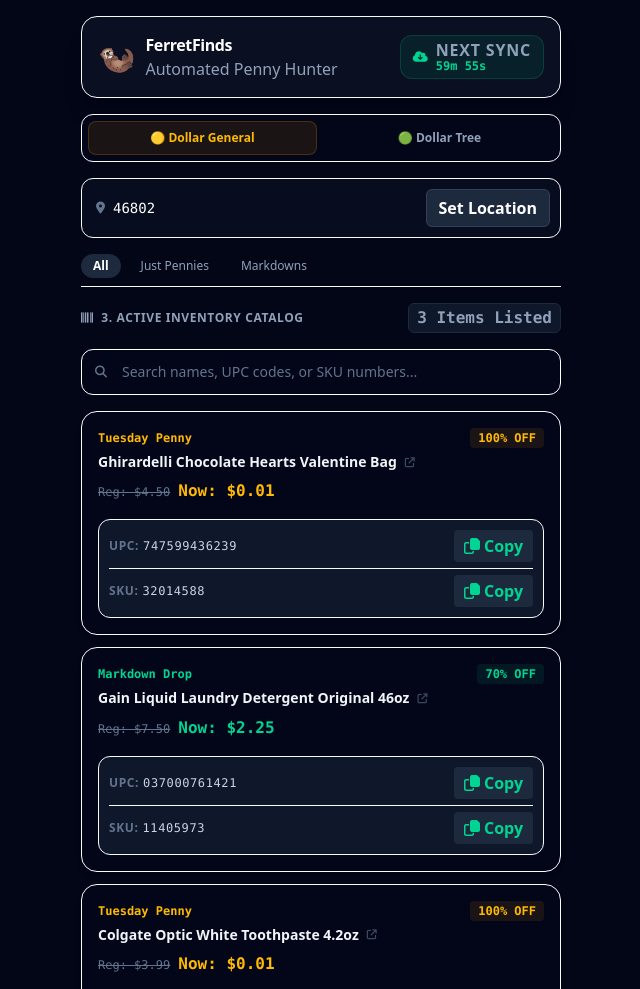
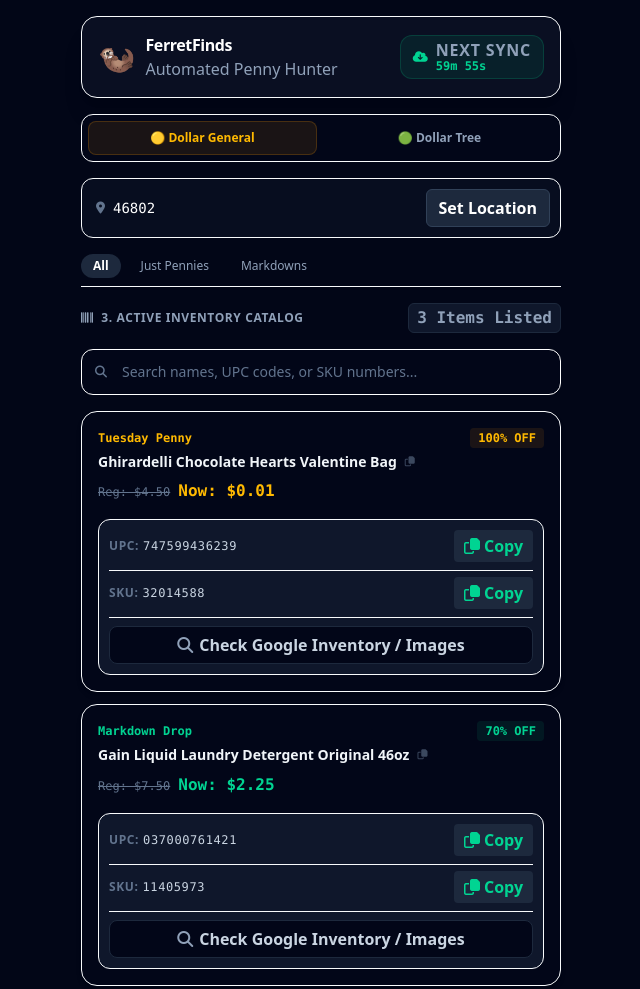
Before and after one commit to qwertyqwertys/FerretFinds, a plain HTML site: page index.html in a window 1280 px wide. Shown: the top 989 px of the page, without its empty margins (319-959 px from the left). Drawn offline with nearby package versions, Linux system fonts and the light colour scheme.

Commit message:
Update index.html

```diff
--- a/index.html
+++ b/index.html
@@ -86,23 +86,18 @@
     </footer>
 
     <script>
-        // Data states
         let loadedCloudItems = [];
         let currentActiveBrand = 'DG';
         let currentFilter = 'all';
         let currentSort = 'discount';
         let activeZipCode = '46802';
-
-        // Timer countdown parameters (starts at 60 minutes)
         let totalSecondsLeft = 3600;
 
-        // Start tasks when app launches
         window.addEventListener('DOMContentLoaded', () => {
             startCountdownTimer();
             fetchLatestDealsFeed();
         });
 
-        // ZIP CODE UPDATE ACTION
         function updateLocationZip() {
             const zipInput = document.getElementById("storeZipInput").value.trim();
             if (zipInput.length === 5 && !isNaN(zipInput)) {
@@ -114,10 +109,8 @@
             }
         }
 
-        // 1. RUN TIMER COUNTDOWN
         function startCountdownTimer() {
             const timerDisplay = document.getElementById("countdownTimer");
-
             const clockInterval = setInterval(() => {
                 if (totalSecondsLeft <= 0) {
                     totalSecondsLeft = 3600;
@@ -125,18 +118,14 @@
                 } else {
                     totalSecondsLeft--;
                 }
-
                 let minutes = Math.floor(totalSecondsLeft / 60);
                 let seconds = totalSecondsLeft % 60;
-
                 let cleanMin = minutes < 10 ? "0" + minutes : minutes;
                 let cleanSec = seconds < 10 ? "0" + seconds : seconds;
-
                 timerDisplay.innerText = `${cleanMin}m ${cleanSec}s`;
             }, 1000);
         }
 
-        // 2. FETCH DATA FEED FROM LOCAL JSON BUFFER OR WEB STORAGE
         async function fetchLatestDealsFeed() {
             const badge = document.getElementById("syncBadge");
             const spinner = document.getElementById("syncSpinner");
@@ -170,7 +159,7 @@
             }, 800);
         }
 
-        // 3. RENDER CARDS DYNAMICALLY WITH CLEAN DIRECT RETAIL LINKS
+        // 3. RENDER CARDS WITH CLEAN FIREWALL-BYPASS ALTERNATIVE MATCHERS
         function renderDeals() {
             const pennyListContainer = document.getElementById("pennyList");
             const counterDisplay = document.getElementById("itemCount");
@@ -198,15 +187,12 @@
                 const percentageOff = Math.round(((item.originalPrice - item.clearancePrice) / item.originalPrice) * 100);
                 const displaySku = item.sku ? item.sku : "N/A";
 
-                // --- DIRECT PAGE URL STRINGS ---
-                let targetUrl = "#";
-                if (item.store === "DG") {
-                    // Dollar General maps product inventory parameters cleanly by SKU string
-                    targetUrl = `https://www.dollargeneral.com/p/${item.sku}`;
-                } else if (item.store === "DT") {
-                    // Dollar Tree targets product configurations using their direct searching gateway string
-                    targetUrl = `https://www.dollartree.com/search/search.jsp?Ntt=${item.upc}`;
-                }
+                // Method 1 Configurations: Decide what string gets auto-copied
+                let copyString = item.store === "DG" ? item.sku : `${item.name} ${item.upc}`;
+                let storeHomeUrl = item.store === "DG" ? "https://www.dollargeneral.com" : "https://www.dollartree.com";
+
+                // Method 2 Configuration: Universal Google Shopping/Product lookup link
+                let googleLookupUrl = `https://www.google.com/search?tbm=shop&q=${encodeURIComponent(item.store === "DG" ? 'Dollar General' : 'Dollar Tree')} ${encodeURIComponent(item.name)} ${item.upc}`;
 
                 return `
                     <div class="deal-card bg-slate-950 border border-slate-850 rounded-2xl p-4 flex flex-col justify-between gap-3 shadow-md transition duration-150">
@@ -216,11 +202,12 @@
                                 <span class="text-xs ${item.isPenny ? 'bg-amber-500/10 text-amber-400' : 'bg-emerald-500/10 text-emerald-400'} font-bold px-2 py-0.5 rounded font-mono">${percentageOff}% OFF</span>
                             </div>
 
+                            <!-- METHOD 1: SMART COPY ACTION TITLE -->
                             <h4 class="deal-name font-bold text-slate-100 text-sm leading-snug mb-2">
-                                <a href="${targetUrl}" target="_blank" rel="noopener noreferrer" class="hover:text-emerald-400 hover:underline transition duration-100 decoration-emerald-400/50 flex items-center gap-1 inline-flex">
-                                    <span>${item.name}</span>
-                                    <i class="fa-solid fa-arrow-up-right-from-square text-[10px] text-slate-500 opacity-60 ml-1"></i>
-                                </a>
+                                <button onclick="handleSmartCopy(this, '${escapeHtml(copyString)}', '${storeHomeUrl}')" class="text-left hover:text-emerald-400 transition duration-100 decoration-emerald-400/50 flex items-start gap-1 w-full group">
+                                    <span class="group-hover:underline">${item.name}</span>
+                                    <i class="fa-regular fa-copy text-[10px] text-slate-500 opacity-60 mt-1 ml-1 group-hover:text-emerald-400"></i>
+                                </button>
                             </h4>
 
                             <div class="flex items-baseline gap-2 mb-1">
@@ -229,7 +216,8 @@
                             </div>
                         </div>
 
-                        <div class="space-y-1.5 bg-slate-900 border border-slate-850 rounded-xl p-2.5">
+                        <!-- METHOD 2 & COPIERS BLOCK -->
+                        <div class="space-y-2 bg-slate-900 border border-slate-850 rounded-xl p-2.5">
                             <div class="flex items-center justify-between gap-2">
                                 <span class="deal-upc font-mono text-xs text-slate-300 tracking-wider">
                                     <span class="text-slate-500 text-xxs font-sans uppercase font-bold mr-1">UPC:</span>${item.upc}
@@ -246,6 +234,13 @@
                                     <i class="fa-regular fa-copy"></i> <span>Copy</span>
                                 </button>
                             </div>
+
+                            <!-- GOOGLE CATALYST SYSTEM LINK -->
+                            <div class="pt-2 border-t border-slate-850/70">
+                                <a href="${googleLookupUrl}" target="_blank" rel="noopener noreferrer" class="w-full text-center bg-slate-950 hover:bg-slate-850 border border-slate-800 hover:border-slate-700 text-slate-300 text-xxs font-bold py-1.5 rounded-lg flex items-center justify-center gap-1.5 transition">
+                                    <i class="fa-solid fa-search text-slate-400"></i> Check Google Inventory / Images
+                                </a>
+                            </div>
                         </div>
                     </div>
                 `;
@@ -254,7 +249,23 @@
             filterLiveCards();
         }
 
-        // 4. INSTANT SEARCH AND UPC/SKU LIVE FILTER KEYWORD CAPTURE
+        // METHOD 1 INTERFACE ROUTER
+        function handleSmartCopy(element, textToCopy, storeUrl) {
+            navigator.clipboard.writeText(textToCopy);
+
+            const textSpan = element.querySelector('span');
+            const originalText = textSpan.innerText;
+
+            textSpan.innerText = "Copied Search ID! Opening Store...";
+            textSpan.classList.add("text-emerald-400");
+
+            setTimeout(() => {
+                textSpan.innerText = originalText;
+                textSpan.classList.remove("text-emerald-400");
+                window.open(storeUrl, '_blank');
+            }, 900);
+        }
+
         function filterLiveCards() {
             const query = document.getElementById('dealSearchInput').value.toLowerCase().trim();
             const cards = document.querySelectorAll('.deal-card');
@@ -272,7 +283,6 @@
             });
         }
 
-        // 5. COPY HELPER FUNCTION FOR BOTH UPC & SKU TEXT VALUES
         function copyDataText(textValue, buttonElement) {
             if (textValue === "N/A") return;
             navigator.clipboard.writeText(textValue);
@@ -287,7 +297,6 @@
             }, 1200);
         }
 
-        // Navigation state controllers
         function switchBrand(brandCode) {
             currentActiveBrand = brandCode;
             document.querySelectorAll("[id^='tab-']").forEach(el => el.className = "py-2 text-xs font-bold rounded-lg transition text-slate-400 hover:text-white");
@@ -306,6 +315,10 @@
             renderDeals();
         }
 
+        function escapeHtml(str) {
+            return str.replace(/'/g, "\\'").replace(/"/g, "&quot;");
+        }
+
         async function requestsFetchShim(target) { throw new Error("Triggering local environment mockup profile handler"); }
     </script>
 </body>
```
